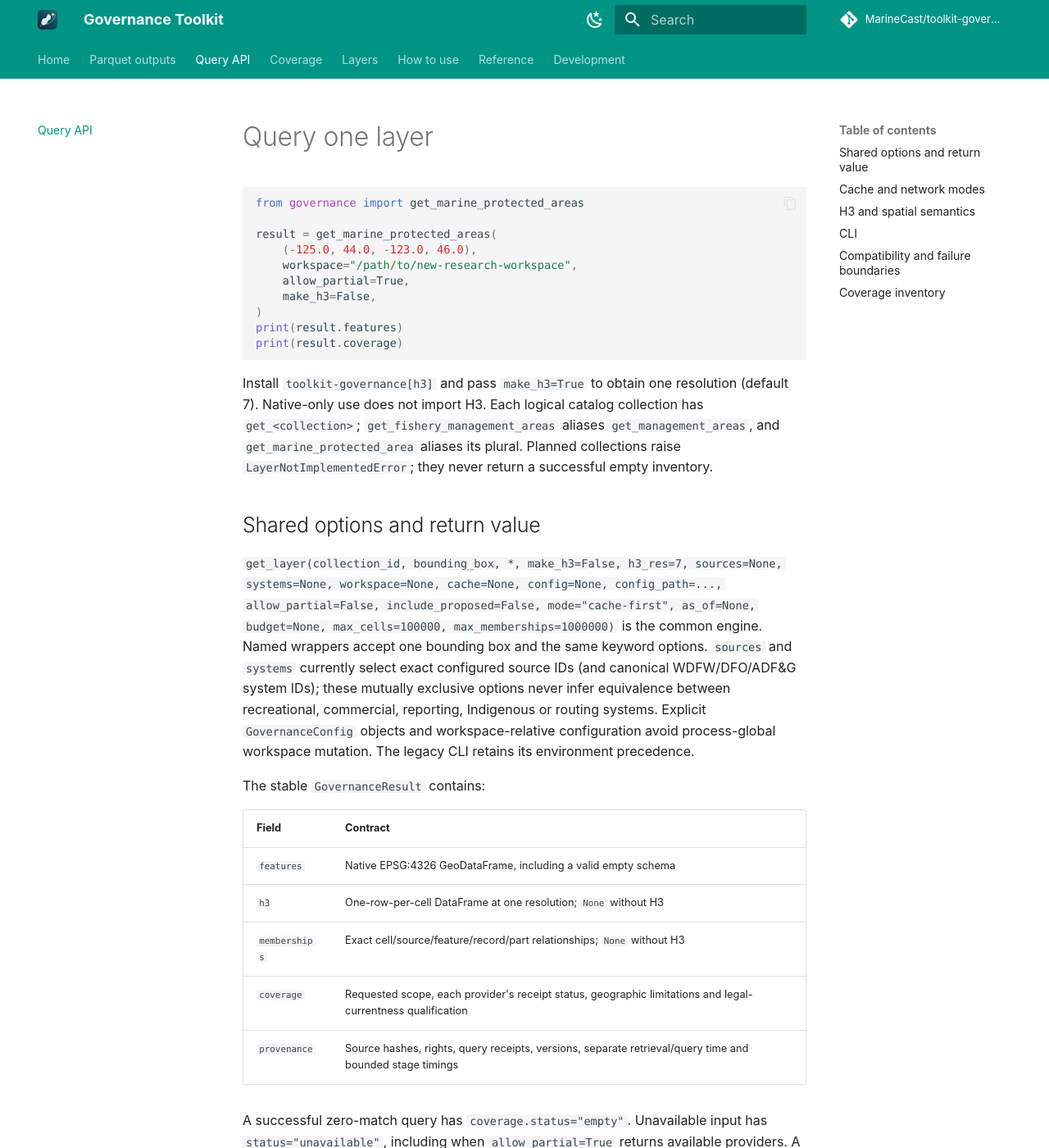
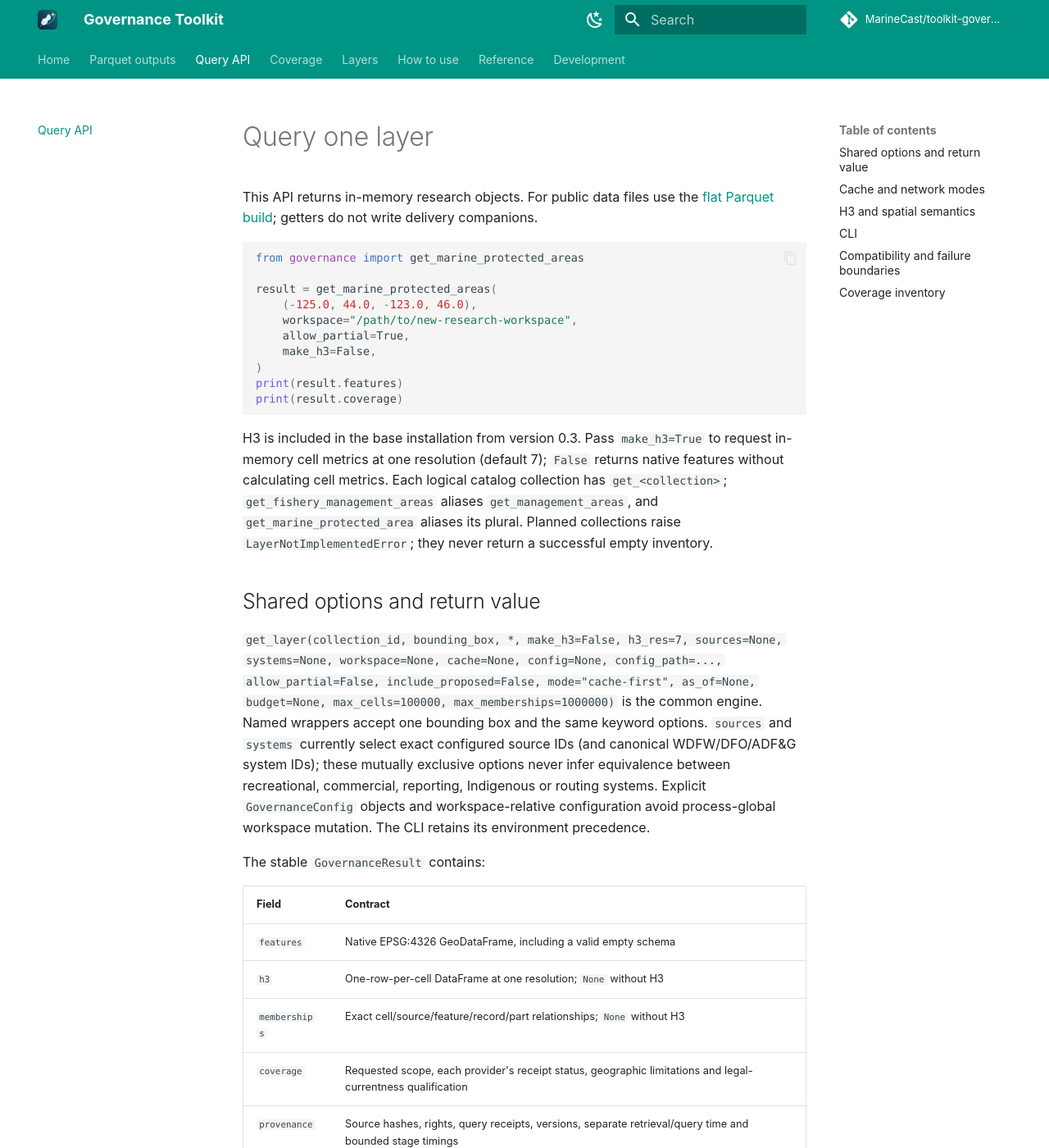
Before and after one commit to MarineCast/toolkit-governance, an MkDocs documentation site: the page built from docs/query-api.md, in a window 1280 px wide and 1400 px high. Shown: the whole window at 82% size. Built offline with MkDocs 1.6.1 and Material for MkDocs 9.7.7, drawn with Linux system fonts in a browser that asks for light colours; comment, search, counter and statistics services are not loaded.

Commit message:
docs: align query guidance with flat Parquet outputs

````diff
--- a/docs/query-api.md
+++ b/docs/query-api.md
@@ -1,4 +1,7 @@
 # Query one layer
+
+This API returns in-memory research objects. For public data files use the
+[flat Parquet build](parquet-products.md); getters do not write delivery companions.
 
 ```python
 from governance import get_marine_protected_areas
@@ -13,8 +16,9 @@ print(result.features)
 print(result.coverage)
 ```
 
-Install `toolkit-governance[h3]` and pass `make_h3=True` to obtain one resolution
-(default 7). Native-only use does not import H3. Each logical catalog collection has
+H3 is included in the base installation from version 0.3. Pass `make_h3=True` to
+request in-memory cell metrics at one resolution (default 7); `False` returns native
+features without calculating cell metrics. Each logical catalog collection has
 `get_<collection>`; `get_fishery_management_areas` aliases `get_management_areas`, and
 `get_marine_protected_area` aliases its plural. Planned collections raise
 `LayerNotImplementedError`; they never return a successful empty inventory.
@@ -29,7 +33,7 @@ one bounding box and the same keyword options. `sources` and `systems` currently
 exact configured source IDs (and canonical WDFW/DFO/ADF&G system IDs); these mutually exclusive options never infer equivalence
 between recreational, commercial, reporting, Indigenous or routing systems. Explicit
 `GovernanceConfig` objects and workspace-relative configuration avoid process-global
-workspace mutation. The legacy CLI retains its environment precedence.
+workspace mutation. The CLI retains its environment precedence.
 
 The stable `GovernanceResult` contains:
 
````
Also changed, not shown: docs/limitations.md (+2 -2 lines), docs/parquet-products.md (+1 -1 lines).
